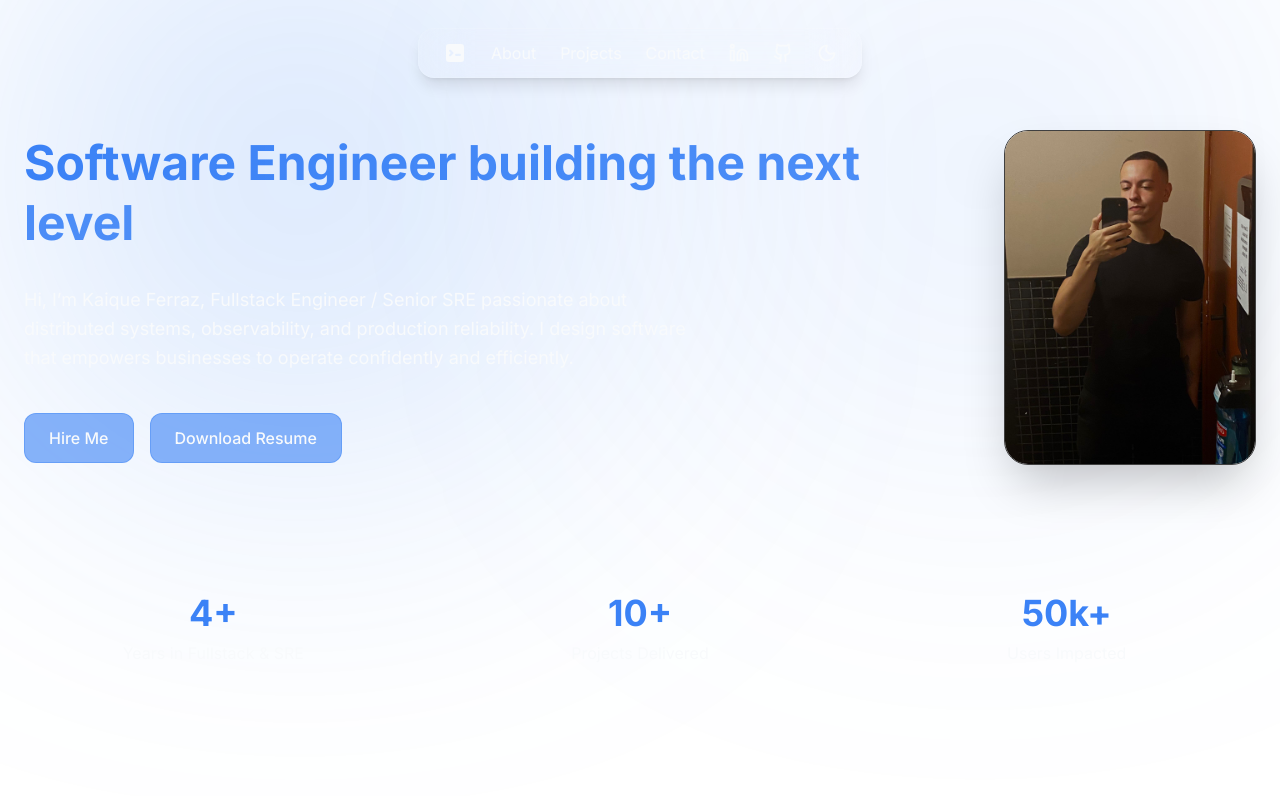
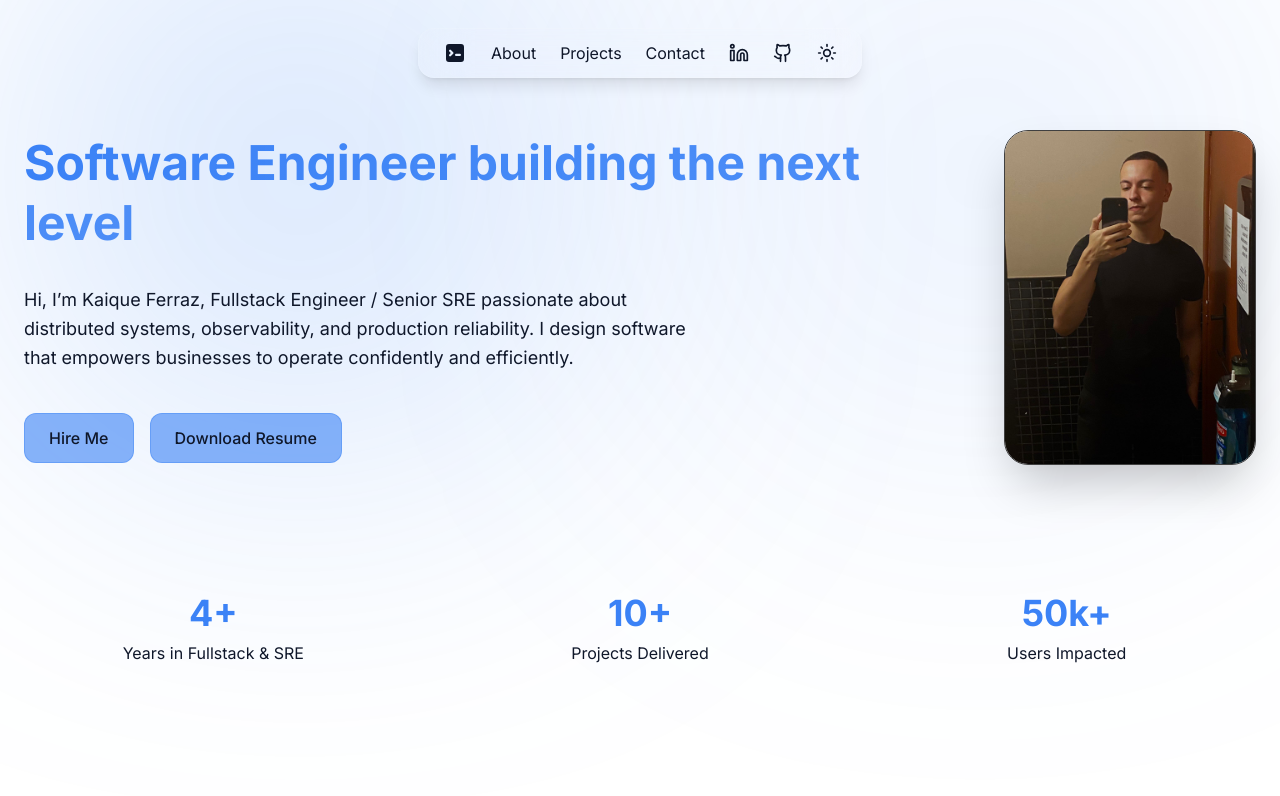
Before and after one commit to KaiqueFj/KaiqueFj-portfolioV2, a Next.js app: page / in a window 1280 px wide. Shown: the top 796 px of the page. Built offline with nearby package versions, Linux system fonts and the light colour scheme.

Commit message:
feat: added theme toggle based on white and dark preference

```diff
--- a/app/_components/UI/Header/Header.tsx
+++ b/app/_components/UI/Header/Header.tsx
@@ -1,10 +1,13 @@
 "use client";
 
+import { useTheme } from "@/hooks/useTheme";
 import { CommandLineIcon } from "@heroicons/react/16/solid";
-import { GithubIcon, LinkedinIcon, MoonIcon } from "lucide-react";
+import { GithubIcon, LinkedinIcon, MoonIcon, SunIcon } from "lucide-react";
 import Link from "next/link";
 
 export default function Header() {
+  const { theme, toggleTheme } = useTheme();
+
   return (
     <header className="sticky mt-4 mb-10 top-0 py-3 z-50 flex justify-center">
       <div className=" flex items-center gap-6 px-6 py-3 rounded-2xl border border-white/10 bg-white/5 backdrop-blur-xl shadow-lg">
@@ -33,8 +36,12 @@ export default function Header() {
             <GithubIcon className="h-5 w-5 text-primary hover:text-accent transition" />
           </Link>
 
-          <button>
-            <MoonIcon className="h-5 w-5 text-primary hover:text-accent transition" />
+          <button onClick={toggleTheme}>
+            {theme === "dark" ? (
+              <SunIcon className="h-5 w-5 text-primary hover:text-accent transition" />
+            ) : (
+              <MoonIcon className="h-5 w-5 text-primary hover:text-accent transition" />
+            )}
           </button>
         </nav>
       </div>
--- a/app/_styles/globals.css
+++ b/app/_styles/globals.css
@@ -1,36 +1,47 @@
 @import "tailwindcss";
 
 @theme {
-  /* ===== Base ===== */
-  --color-background: #0a0f1c;
-  --color-surface: #121a2b;
-  --color-surface-hover: #1a2540;
+  --color-background: #ffffff;
+  --color-surface: #f1f5f9;
+  --color-surface-hover: #e2e8f0;
 
-  /* ===== Text ===== */
-  --color-primary: #f8fafc;
-  --color-secondary: #94a3b8;
-  --color-tertiary: #334155;
+  --color-primary: #0f172a;
+  --color-secondary: #475569;
+  --color-tertiary: #94a3b8;
 
-  /* ===== Accent ===== */
   --color-accent: #3b82f6;
   --color-accent-soft: rgba(59, 130, 246, 0.12);
   --color-accent-border: rgba(59, 130, 246, 0.4);
 }
 
 :root {
-  --background: #ffffff;
   --foreground: #171717;
 }
 
 :root {
-  --color-background: var(--background);
   --color-foreground: var(--foreground);
   --font-sans: "Inter", sans-serif;
 }
 
-@media (prefers-color-scheme: dark) {
-  :root {
-    --background: #0a0a0a;
-    --foreground: #ededed;
-  }
+.dark {
+  --color-background: #0a0f1c;
+  --color-surface: #121a2b;
+  --color-surface-hover: #1a2540;
+
+  --color-primary: #f8fafc;
+  --color-secondary: #94a3b8;
+  --color-tertiary: #334155;
+
+  --color-accent: #3b82f6;
+  --color-accent-soft: rgba(59, 130, 246, 0.12);
+  --color-accent-border: rgba(59, 130, 246, 0.4);
 }
+
+.theme-transition *,
+.theme-transition *::before,
+.theme-transition *::after {
+  transition:
+    background-color 0.25s ease,
+    color 0.25s ease,
+    border-color 0.25s ease;
+}
--- /dev/null
+++ b/hooks/useTheme.ts
@@ -0,0 +1,32 @@
+/* eslint-disable react-hooks/set-state-in-effect */
+import { useEffect, useState } from "react";
+
+export function useTheme() {
+  const [theme, setTheme] = useState<"light" | "dark">("dark");
+
+  useEffect(() => {
+    const stored = localStorage.getItem("theme") as "light" | "dark" | null;
+
+    if (stored) {
+      setTheme(stored);
+      document.documentElement.classList.toggle("dark", stored === "dark");
+    }
+  }, []);
+
+  const toggleTheme = () => {
+    const newTheme = theme === "dark" ? "light" : "dark";
+
+    document.documentElement.classList.add("theme-transition");
+
+    setTheme(newTheme);
+    localStorage.setItem("theme", newTheme);
+
+    document.documentElement.classList.toggle("dark", newTheme === "dark");
+
+    setTimeout(() => {
+      document.documentElement.classList.remove("theme-transition");
+    }, 300);
+  };
+
+  return { theme, toggleTheme };
+}
```
